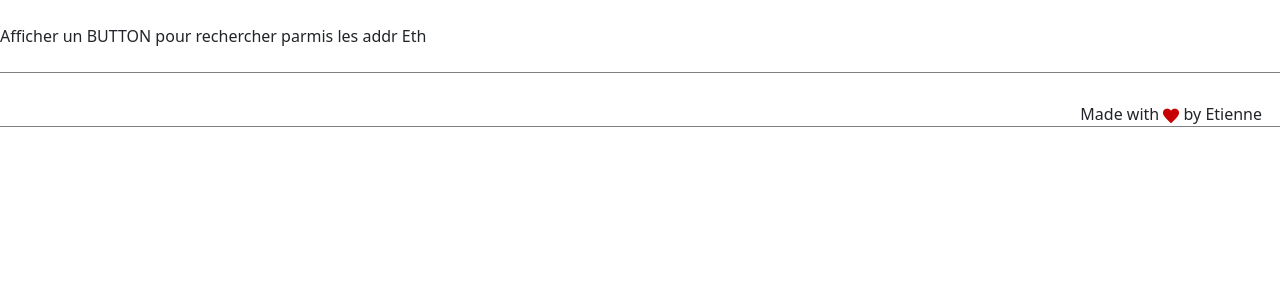
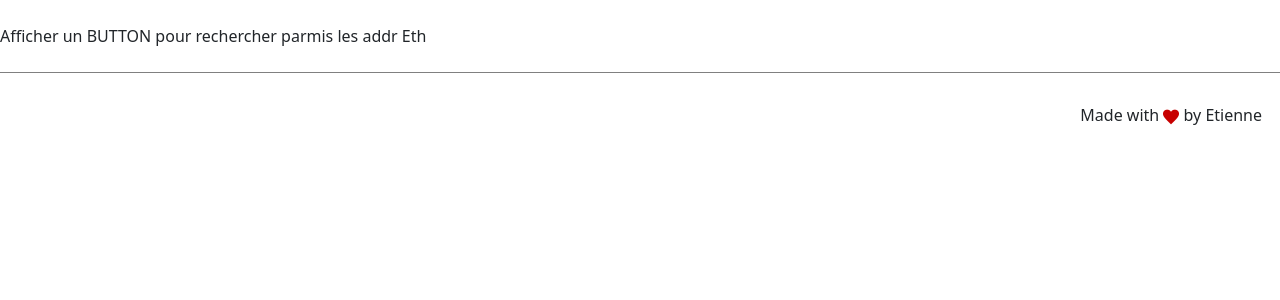
Before and after one commit to EtienneBrJ/Portfolio, a Flask app: page /address/ in a window 1280 px wide. Shown: the part 65-365 px from the top of the page. Run offline with Flask 2, Linux system fonts and the light colour scheme.

Commit message:
Remove border bottom footer

```diff
--- a/static/styles/index.css
+++ b/static/styles/index.css
@@ -2,7 +2,6 @@ footer {
   position: relative;
   height: 55px;
   border-top: 1px solid grey;
-  border-bottom: 1px solid grey;
 }
 
 .textFooter {
```
